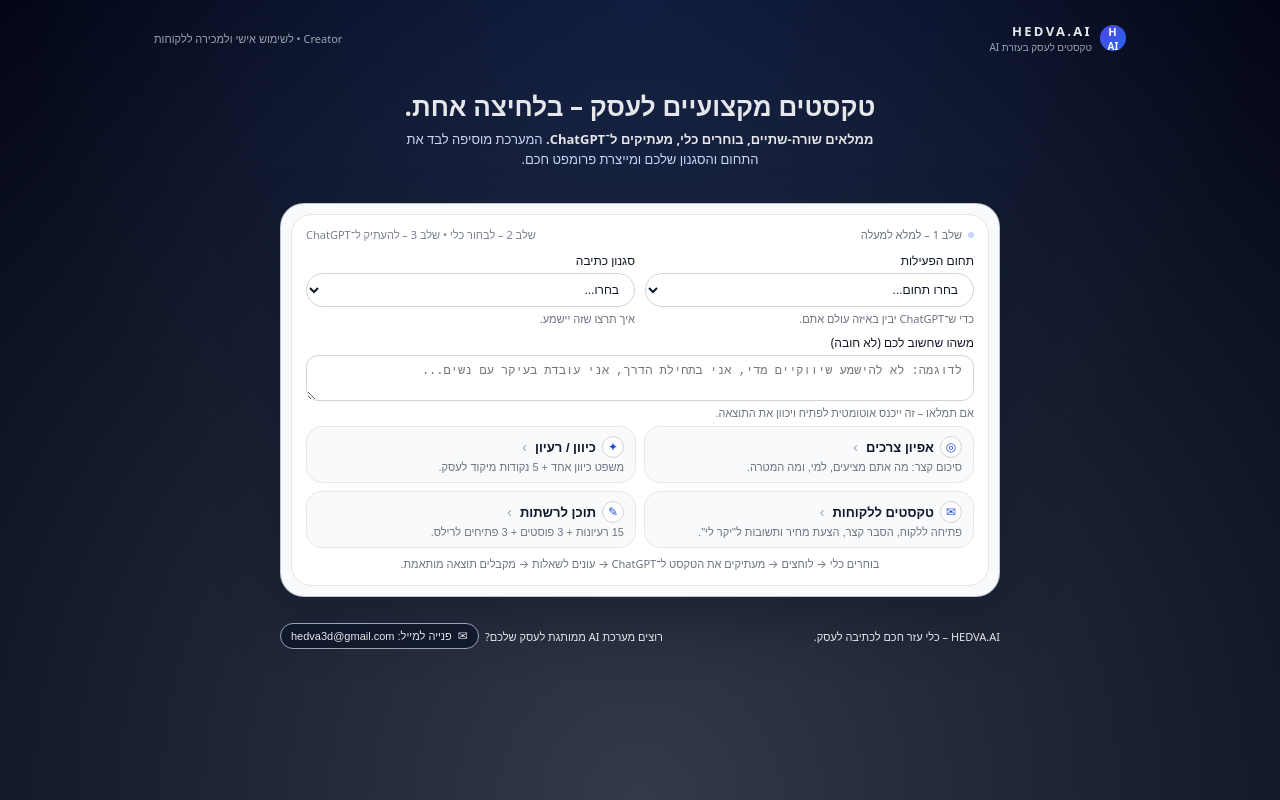
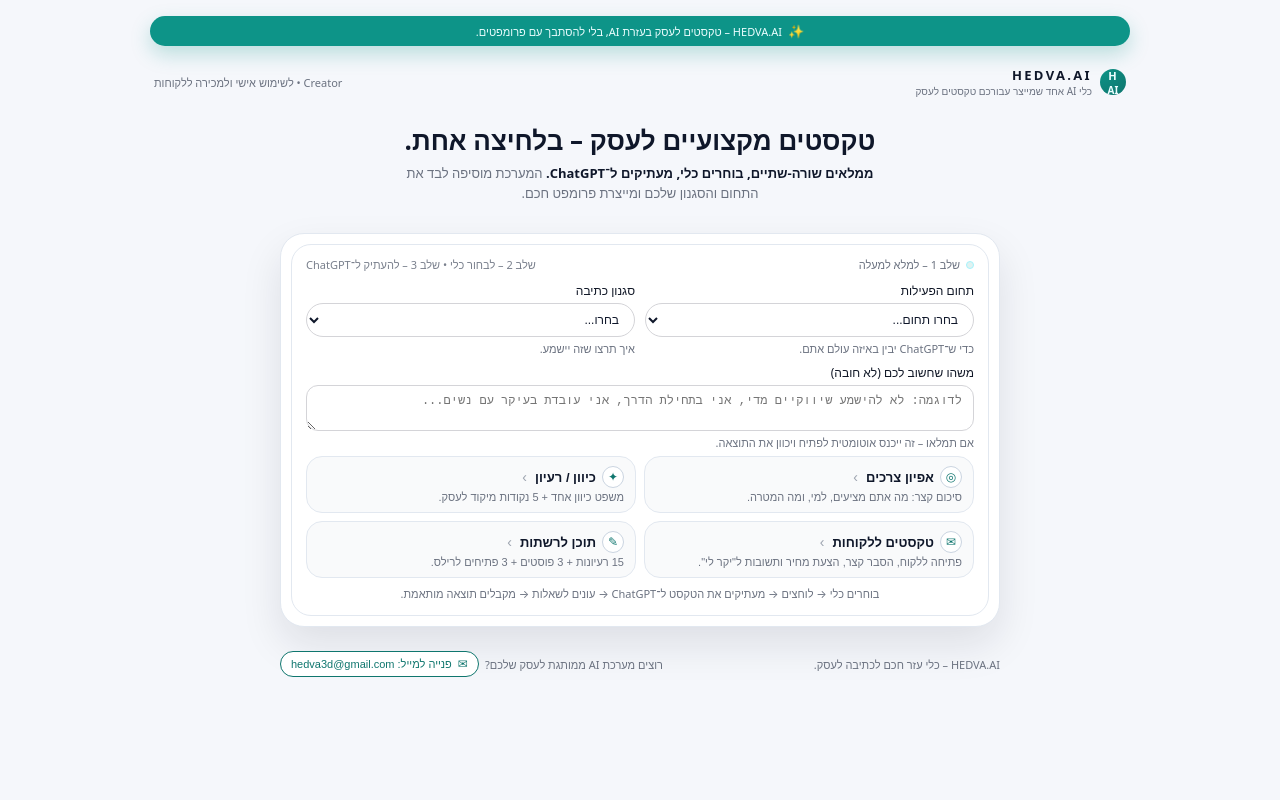
Before and after one commit to hedvachen/archiai-app, a plain HTML site: page index.html in a window 1280 px wide. Drawn offline with Linux system fonts and the light colour scheme.

Commit message:
Refactor styles and add top bar for UI enhancement
Updated styles and layout for improved UI consistency. Added a top bar for enhanced user experience.

```diff
--- a/index.html
+++ b/index.html
@@ -7,27 +7,27 @@
 
   <style>
     :root {
-      --bg-page: #020617;
-      --bg-card: #f9fafb;
-      --bg-inner: #ffffff;
-      --border: #e5e7eb;
+      /* צבעים בסגנון Perplexity */
+      --teal: #0d9488;        /* טורקיז ראשי */
+      --teal-dark: #0f766e;
+      --teal-soft: #e0f2f1;
+      --bg-page: #f5f7fb;     /* רקע אתר */
+      --bg-card-outer: #ffffff;
+      --bg-card-inner: #ffffff;
+      --border: #e2e8f0;
       --border-soft: #d4d4d8;
-      --accent: #2563eb;
-      --accent-soft: #e0edff;
       --text-main: #0f172a;
       --text-muted: #6b7280;
       --radius-lg: 24px;
       --radius-md: 16px;
-      --shadow-soft: 0 22px 50px rgba(15,23,42,0.55);
+      --shadow-soft: 0 18px 40px rgba(15,23,42,0.10);
     }
 
     * { box-sizing: border-box; margin: 0; padding: 0; }
 
     body {
       font-family: system-ui, -apple-system, "Segoe UI", sans-serif;
-      background:
-        radial-gradient(circle at top, rgba(37,99,235,0.15), transparent 60%),
-        radial-gradient(circle at bottom, rgba(15,23,42,0.85), #020617);
+      background: var(--bg-page);
       min-height: 100vh;
       display: flex;
       justify-content: center;
@@ -40,11 +40,33 @@
       max-width: 980px;
       display: flex;
       flex-direction: column;
-      gap: 16px;
+      gap: 14px;
       align-items: center;
     }
 
-    /* HEADER – דומה ל-bar של Perplexity */
+    /* פס עליון בצבע טורקיז כמו בפרפלקסיטי */
+
+    .top-bar {
+      width: 100%;
+      max-width: 980px;
+      border-radius: 999px;
+      background: var(--teal);
+      color: #ecfeff;
+      text-align: center;
+      font-size: 11px;
+      padding: 6px 10px;
+      display: flex;
+      align-items: center;
+      justify-content: center;
+      gap: 6px;
+      box-shadow: 0 8px 20px rgba(13,148,136,0.25);
+    }
+
+    .top-bar span.icon {
+      font-size: 13px;
+    }
+
+    /* HEADER קטן ונקי */
 
     .header {
       width: 100%;
@@ -52,8 +74,8 @@
       display: flex;
       align-items: center;
       justify-content: space-between;
-      padding: 6px 4px;
-      color: #e5e7eb;
+      padding: 6px 4px 0;
+      color: #0f172a;
       font-size: 12px;
     }
 
@@ -67,13 +89,13 @@
       width: 26px;
       height: 26px;
       border-radius: 999px;
-      background: radial-gradient(circle at top left, #4f46e5, #2563eb);
+      background: radial-gradient(circle at top left, var(--teal), var(--teal-dark));
       display: flex;
       flex-direction: column;
       align-items: center;
       justify-content: center;
       font-size: 10px;
-      color: #f9fafb;
+      color: #ecfeff;
       font-weight: 700;
     }
 
@@ -93,26 +115,27 @@
       font-weight: 600;
       letter-spacing: 0.18em;
       text-transform: uppercase;
+      color: #0f172a;
     }
 
     .logo-sub {
       font-size: 10px;
-      color: #9ca3af;
+      color: var(--text-muted);
     }
 
     .header-right {
       font-size: 11px;
-      color: #9ca3af;
+      color: var(--text-muted);
     }
 
-    /* HERO CENTER – כמו שורת החיפוש של Perplexity */
+    /* HERO – מרכז מסך */
 
     .hero {
       width: 100%;
       max-width: 720px;
-      margin: 12px auto 0;
+      margin: 10px auto 0;
       text-align: center;
-      color: #e5e7eb;
+      color: #0f172a;
     }
 
     .hero-title {
@@ -123,7 +146,7 @@
 
     .hero-sub {
       font-size: 13px;
-      color: #cbd5f5;
+      color: var(--text-muted);
       max-width: 480px;
       margin: 0 auto;
       line-height: 1.5;
@@ -131,7 +154,7 @@
 
     .hero-sub strong {
       font-weight: 600;
-      color: #e5e7eb;
+      color: #0f172a;
     }
 
     /* MAIN CARD – כרטיס מרכזי בהיר */
@@ -139,16 +162,16 @@
     .card {
       width: 100%;
       max-width: 720px;
-      margin: 18px auto 0;
-      background: var(--bg-card);
+      margin: 16px auto 0;
+      background: var(--bg-card-outer);
       border-radius: var(--radius-lg);
-      border: 1px solid rgba(148,163,184,0.6);
+      border: 1px solid var(--border);
       box-shadow: var(--shadow-soft);
       padding: 10px;
     }
 
     .card-inner {
-      background: var(--bg-inner);
+      background: var(--bg-card-inner);
       border-radius: calc(var(--radius-lg) - 4px);
       border: 1px solid var(--border);
       padding: 12px 14px 14px;
@@ -174,7 +197,8 @@
       width: 6px;
       height: 6px;
       border-radius: 999px;
-      background: #c7d2fe;
+      background: var(--teal-soft);
+      border: 1px solid #a5f3fc;
     }
 
     .card-top-row span.steps {
@@ -230,8 +254,8 @@
 
     .field-select:focus,
     .field-textarea:focus {
-      border-color: var(--accent);
-      box-shadow: 0 0 0 1px rgba(37,99,235,0.25);
+      border-color: var(--teal);
+      box-shadow: 0 0 0 1px rgba(13,148,136,0.35);
     }
 
     .field-hint {
@@ -239,7 +263,7 @@
       color: var(--text-muted);
     }
 
-    /* TOOLS – 4 “כרטיסי שורה” כמו הצעות בפרפלקסיטי */
+    /* TOOLS – 4 אריחים כמו quick actions */
 
     .tools {
       margin-top: 6px;
@@ -267,9 +291,9 @@
     }
 
     .tool:hover {
-      border-color: var(--accent);
-      background: var(--accent-soft);
-      box-shadow: 0 10px 30px rgba(37,99,235,0.18);
+      border-color: var(--teal);
+      background: var(--teal-soft);
+      box-shadow: 0 10px 26px rgba(13,148,136,0.18);
       transform: translateY(-2px);
     }
 
@@ -290,13 +314,13 @@
       width: 22px;
       height: 22px;
       border-radius: 999px;
-      border: 1px solid #d4d4d8;
+      border: 1px solid #cbd5e1;
       background: #ffffff;
       display: flex;
       align-items: center;
       justify-content: center;
       font-size: 12px;
-      color: #1d4ed8;
+      color: var(--teal-dark);
     }
 
     .tool-title {
@@ -322,7 +346,7 @@
       text-align: center;
     }
 
-    /* BOTTOM – שורת PRO */
+    /* BOTTOM – CTA ל-PRO */
 
     .bottom {
       width: 100%;
@@ -332,7 +356,7 @@
       justify-content: space-between;
       align-items: center;
       font-size: 11px;
-      color: #e5e7eb;
+      color: var(--text-muted);
       gap: 8px;
       flex-wrap: wrap;
     }
@@ -346,26 +370,26 @@
 
     .pro-link {
       border-radius: 999px;
-      border: 1px solid #94a3b8;
-      background: rgba(15,23,42,0.85);
+      border: 1px solid var(--teal-dark);
+      background: #ffffff;
       padding: 5px 10px;
       font-size: 11px;
       cursor: pointer;
       display: inline-flex;
       align-items: center;
       gap: 6px;
-      color: #e5e7eb;
+      color: var(--teal-dark);
       white-space: nowrap;
     }
 
     .pro-link span.icon { font-size: 12px; }
 
-    /* MODAL – פשוט ונקי */
+    /* MODAL – פרומפט להעתקה */
 
     .modal-backdrop {
       position: fixed;
       inset: 0;
-      background: rgba(15,23,42,0.55);
+      background: rgba(15,23,42,0.35);
       display: none;
       align-items: center;
       justify-content: center;
@@ -381,7 +405,7 @@
       background: #ffffff;
       border-radius: 20px;
       border: 1px solid #e5e7eb;
-      box-shadow: 0 20px 50px rgba(15,23,42,0.6);
+      box-shadow: 0 20px 50px rgba(15,23,42,0.25);
       overflow: hidden;
       display: flex;
       flex-direction: column;
@@ -431,7 +455,7 @@
       padding: 8px 12px;
       border-radius: 999px;
       border: none;
-      background: linear-gradient(135deg, #2563eb, #4f46e5);
+      background: linear-gradient(135deg, var(--teal), var(--teal-dark));
       color: #ffffff;
       font-size: 12px;
       cursor: pointer;
@@ -463,10 +487,10 @@
 
     @media (max-width: 520px) {
       .app-shell {
-        gap: 12px;
+        gap: 10px;
       }
       .card {
-        margin-top: 14px;
+        margin-top: 12px;
       }
     }
   </style>
@@ -474,6 +498,12 @@
 
 <body>
   <div class="app-shell">
+
+    <!-- TOP BAR -->
+    <div class="top-bar">
+      <span class="icon">✨</span>
+      <span>HEDVA.AI – טקסטים לעסק בעזרת AI, בלי להסתבך עם פרומפטים.</span>
+    </div>
 
     <!-- HEADER -->
     <header class="header">
@@ -484,7 +514,7 @@
         </div>
         <div class="logo-text">
           <div class="logo-main">HEDVA.AI</div>
-          <div class="logo-sub">טקסטים לעסק בעזרת AI</div>
+          <div class="logo-sub">כלי AI אחד שמייצר עבורכם טקסטים לעסק</div>
         </div>
       </div>
       <div class="header-right">Creator • לשימוש אישי ולמכירה ללקוחות</div>
```
